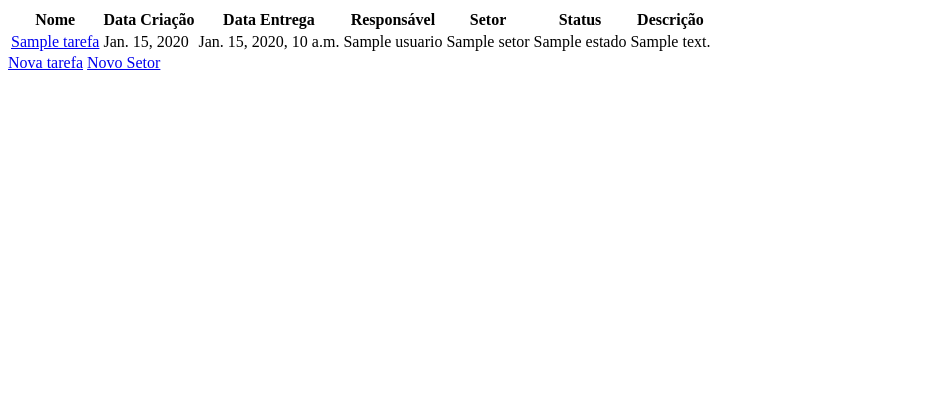
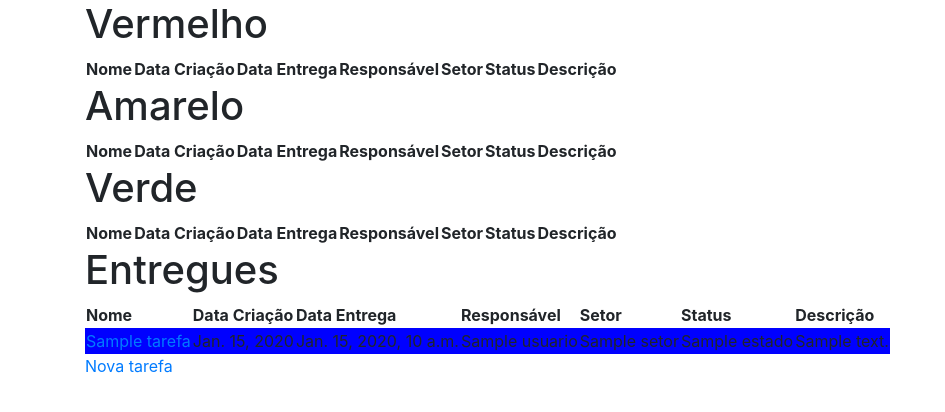
Before and after one commit to raphaelrss/metasetarefas, a Django app: page /listagem/ in a window 1280 px wide. Shown: the top 412 px of the page, without its empty margins (0-945 px from the left). Run offline with Django 3.2, Linux system fonts and the light colour scheme; tables that the repository leaves empty hold one stand-in row (values such as "Sample post"); lists and menus that the app fills with data are empty; some libraries are stand-ins or nearby versions.

Commit message:
subindo tudo, falta a autenticação de usuários

```diff
--- a/metas/admin.py
+++ b/metas/admin.py
@@ -5,4 +5,3 @@ admin.site.register(Setor)
 admin.site.register(Usuario)
 admin.site.register(Tarefa)
 admin.site.register(Estado)
-admin.site.register(Passo)
--- a/metas/models.py
+++ b/metas/models.py
@@ -28,14 +28,6 @@ class Estado(models.Model):
     def __str__(self):
         return self.nome
 
-class Passo(models.Model):
-    titulo = models.CharField(max_length=40)
-    porcentagem = models.DecimalField(decimal_places=2, max_digits=4)
-    descricao = models.TextField(null=True, blank=True)
-
-    def __str__(self):
-        return self.titulo
-
 class Tarefa(models.Model):
     nome = models.CharField(max_length=30)
     data_criacao = models.DateField(auto_now_add=True)
@@ -44,7 +36,7 @@ class Tarefa(models.Model):
     setor = models.ForeignKey(Setor, on_delete=models.CASCADE)
     responsavel = models.ForeignKey(Usuario, on_delete=models.CASCADE)
     estado = models.ForeignKey(Estado, on_delete=models.CASCADE)
-    passos = models.ManyToManyField(Passo)
+    terminada = models.BooleanField(default=False)
 
     def __str__(self):
         return self.nome
--- a/metas/templates/metas/home.html
+++ b/metas/templates/metas/home.html
@@ -6,13 +6,17 @@
           content="width=device-width, user-scalable=no, initial-scale=1.0, maximum-scale=1.0, minimum-scale=1.0">
     <meta http-equiv="X-UA-Compatible" content="ie=edge">
     <title>Home</title>
+    <link rel="stylesheet" href="estilo.css">
+    <link rel="stylesheet" href="https://maxcdn.bootstrapcdn.com/bootstrap/4.0.0/css/bootstrap.min.css" integrity="sha384-Gn5384xqQ1aoWXA+058RXPxPg6fy4IWvTNh0E263XmFcJlSAwiGgFAW/dAiS6JXm" crossorigin="anonymous">
 </head>
 <body>
     {% block conteudo %}
         <h1>Esta é a Home</h1>
         <a href="{% url 'url_nova_tarefa' %}">Nova tarefa</a>
-        <a href="{% url 'url_novo_setor' %}">Novo Setor</a>
         <a href="{% url 'url_listagem' %}">Listagem</a>
     {% endblock %}
+    <script src="https://code.jquery.com/jquery-3.2.1.slim.min.js" integrity="sha384-KJ3o2DKtIkvYIK3UENzmM7KCkRr/rE9/Qpg6aAZGJwFDMVNA/GpGFF93hXpG5KkN" crossorigin="anonymous"></script>
+    <script src="https://cdnjs.cloudflare.com/ajax/libs/popper.js/1.12.9/umd/popper.min.js" integrity="sha384-ApNbgh9B+Y1QKtv3Rn7W3mgPxhU9K/ScQsAP7hUibX39j7fakFPskvXusvfa0b4Q" crossorigin="anonymous"></script>
+    <script src="https://maxcdn.bootstrapcdn.com/bootstrap/4.0.0/js/bootstrap.min.js" integrity="sha384-JZR6Spejh4U02d8jOt6vLEHfe/JQGiRRSQQxSfFWpi1MquVdAyjUar5+76PVCmYl" crossorigin="anonymous"></script>
 </body>
 </html>
--- a/metas/templates/metas/listagem.html
+++ b/metas/templates/metas/listagem.html
@@ -1,6 +1,15 @@
 <!doctype html>
 {% extends "metas/home.html" %}
 {% block conteudo%}
+<main class="container">
+
+    <div class="row">
+        <div class="col-12 titulo">
+            <h1>Vermelho</h1>
+        </div>
+    </div>
+    <div class="row">
+        <div class="col-12">
             <table>
                 <tr>
                     <th>Nome</th>
@@ -12,8 +21,8 @@
                     <th>Descrição</th>
                 </tr>
                 {% for tarefa in tarefas %}
-
-                <tr>
+                    {% if tarefa.estado.nome == 'Vermelho' and tarefa.terminada == False %}
+                        <tr bgcolor="red">
                             <td><a href="{% url 'url_update' tarefa.id %}">{{ tarefa.nome }}</a></td>
                             <td>{{ tarefa.data_criacao }}</td>
                             <td>{{ tarefa.data_entrega }}</td>
@@ -22,9 +31,118 @@
                             <td>{{ tarefa.estado }}</td>
                             <td>{{ tarefa.descricao }}</td>
                         </tr>
-
+                    {% endif %}
                 {% endfor %}
             </table>
+        </div>
+    </div>
+
+    <div class="row">
+        <div class="col-12 titulo">
+            <h1>Amarelo</h1>
+        </div>
+    </div>
+    <div class="row">
+        <div class="col-12">
+            <table>
+                <tr>
+                    <th>Nome</th>
+                    <th>Data Criação</th>
+                    <th>Data Entrega</th>
+                    <th>Responsável</th>
+                    <th>Setor</th>
+                    <th>Status</th>
+                    <th>Descrição</th>
+                </tr>
+                {% for tarefa in tarefas %}
+                    {% if tarefa.estado.nome == 'Amarelo' and tarefa.terminada == False %}
+                        <tr bgcolor="yellow">
+                            <td><a href="{% url 'url_update' tarefa.id %}">{{ tarefa.nome }}</a></td>
+                            <td>{{ tarefa.data_criacao }}</td>
+                            <td>{{ tarefa.data_entrega }}</td>
+                            <td>{{ tarefa.responsavel }}</td>
+                            <td>{{ tarefa.setor }}</td>
+                            <td>{{ tarefa.estado }}</td>
+                            <td>{{ tarefa.descricao }}</td>
+                        </tr>
+                    {% endif %}
+                {% endfor %}
+            </table>
+        </div>
+    </div>
+
+    <div class="row">
+        <div class="col-12 titulo">
+            <h1>Verde</h1>
+        </div>
+    </div>
+    <div class="row">
+        <div class="col-12">
+            <table>
+                <tr>
+                    <th>Nome</th>
+                    <th>Data Criação</th>
+                    <th>Data Entrega</th>
+                    <th>Responsável</th>
+                    <th>Setor</th>
+                    <th>Status</th>
+                    <th>Descrição</th>
+                </tr>
+                {% for tarefa in tarefas %}
+                    {% if tarefa.estado.nome == 'Verde' and tarefa.terminada == False%}
+                        <tr bgcolor="green">
+                            <td><a href="{% url 'url_update' tarefa.id %}">{{ tarefa.nome }}</a></td>
+                            <td>{{ tarefa.data_criacao }}</td>
+                            <td>{{ tarefa.data_entrega }}</td>
+                            <td>{{ tarefa.responsavel }}</td>
+                            <td>{{ tarefa.setor }}</td>
+                            <td>{{ tarefa.estado }}</td>
+                            <td>{{ tarefa.descricao }}</td>
+                        </tr>
+                    {% endif %}
+                {% endfor %}
+            </table>
+        </div>
+    </div>
+
+    <div class="row">
+        <div class="col-12 titulo">
+            <h1>Entregues</h1>
+        </div>
+    </div>
+    <div class="row">
+        <div class="col-12">
+            <table>
+                <tr>
+                    <th>Nome</th>
+                    <th>Data Criação</th>
+                    <th>Data Entrega</th>
+                    <th>Responsável</th>
+                    <th>Setor</th>
+                    <th>Status</th>
+                    <th>Descrição</th>
+                </tr>
+                {% for tarefa in tarefas %}
+                    {% if tarefa.terminada %}
+                        <tr bgcolor="blue">
+                            <td><a href="{% url 'url_update' tarefa.id %}">{{ tarefa.nome }}</a></td>
+                            <td>{{ tarefa.data_criacao }}</td>
+                            <td>{{ tarefa.data_entrega }}</td>
+                            <td>{{ tarefa.responsavel }}</td>
+                            <td>{{ tarefa.setor }}</td>
+                            <td>{{ tarefa.estado }}</td>
+                            <td>{{ tarefa.descricao }}</td>
+                        </tr>
+                    {% endif %}
+                {% endfor %}
+            </table>
+        </div>
+    </div>
+
+    <div class="row links">
+        <div class="col-12">
             <a href="{% url 'url_nova_tarefa' %}">Nova tarefa</a>
-    <a href="{% url 'url_novo_setor' %}">Novo Setor</a>
+        </div>
+    </div>
+</main>
 {% endblock %}
--- a/metas/templates/metas/nova_tarefa.html
+++ b/metas/templates/metas/nova_tarefa.html
@@ -2,7 +2,6 @@
     <form method="post">
         {% csrf_token %}
         {{ form.as_p }}
-        <a href="{% url 'url_novo_passo' %}">Adicionar Passo</a>
         <button type="submit">Salvar</button>
     </form>
 {% endblock %}
--- a/metas/views.py
+++ b/metas/views.py
@@ -1,6 +1,6 @@
 from django.shortcuts import render, redirect
 from .models import *
-from .forms import TarefaForm, SetorForm, PassoForm
+from .forms import TarefaForm
 from django.http import HttpResponse
 
 
@@ -45,30 +45,3 @@ def delete(request, pk):
     tarefa = Tarefa.objects.get(pk=pk)
     tarefa.delete()
     return redirect('url_listagem')
-
-def novo_setor(request):
-    form = SetorForm(request.POST or None)
-    data = {
-        'form': form
-    }
-    if form.is_valid():
-        form.save()
-        return redirect('url_listagem')
-    return render(request, 'metas/novo_setor.html', data)
-
-def vermelho(request):
-    tarefas = Tarefa.objects.filter(estado=1)
-    data = {
-        'tarefas': tarefas,
-    }
-    return render(request, 'metas/vermelho.html', data)
-
-def novo_passo(request):
-    form = PassoForm(request.POST or None)
-    data = {
-        'form': form
-    }
-    if form.is_valid():
-        form.save()
-        return redirect('url_listagem')
-    return render(request, 'metas/novo_setor.html', data)
--- a/metasetarefas/urls.py
+++ b/metasetarefas/urls.py
@@ -15,17 +15,14 @@ Including another URLconf
 """
 from django.contrib import admin
 from django.urls import path, include
-from metas.views import home, listagem, nova_tarefa, update, delete, novo_setor, vermelho, novo_passo
+from metas.views import home, listagem, nova_tarefa, update, delete
 
 urlpatterns = [
     path('admin/', admin.site.urls),
-    path('home/', home),
+    path('', home),
     path('listagem/', listagem, name='url_listagem'),
     path('nova_tarefa/', nova_tarefa, name='url_nova_tarefa'),
-    path('novo_setor/', novo_setor, name='url_novo_setor'),
-    path('novo_passo/', novo_passo, name='url_novo_passo'),
     path('update/<int:pk>/', update, name='url_update'),
     path('delete/<int:pk>/', delete, name='url_delete'),
-    path('vermelho/', vermelho, name='url_vermelho'),
     path('accounts/', include('django.contrib.auth.urls')),
 ]
```
Also changed, not shown: metas/forms.py (+1 -11 lines), metas/templates/metas/novo_setor.html (deleted, +0 -8 lines), metas/templates/metas/vermelho.html (deleted, +0 -26 lines), metas/migrations/0001_initial.py, metas/migrations/0002_tarefa_terminada.py (added), metas/templates/metas/estilo.css (added). Lines whose indentation alone changed are shown as unchanged.
